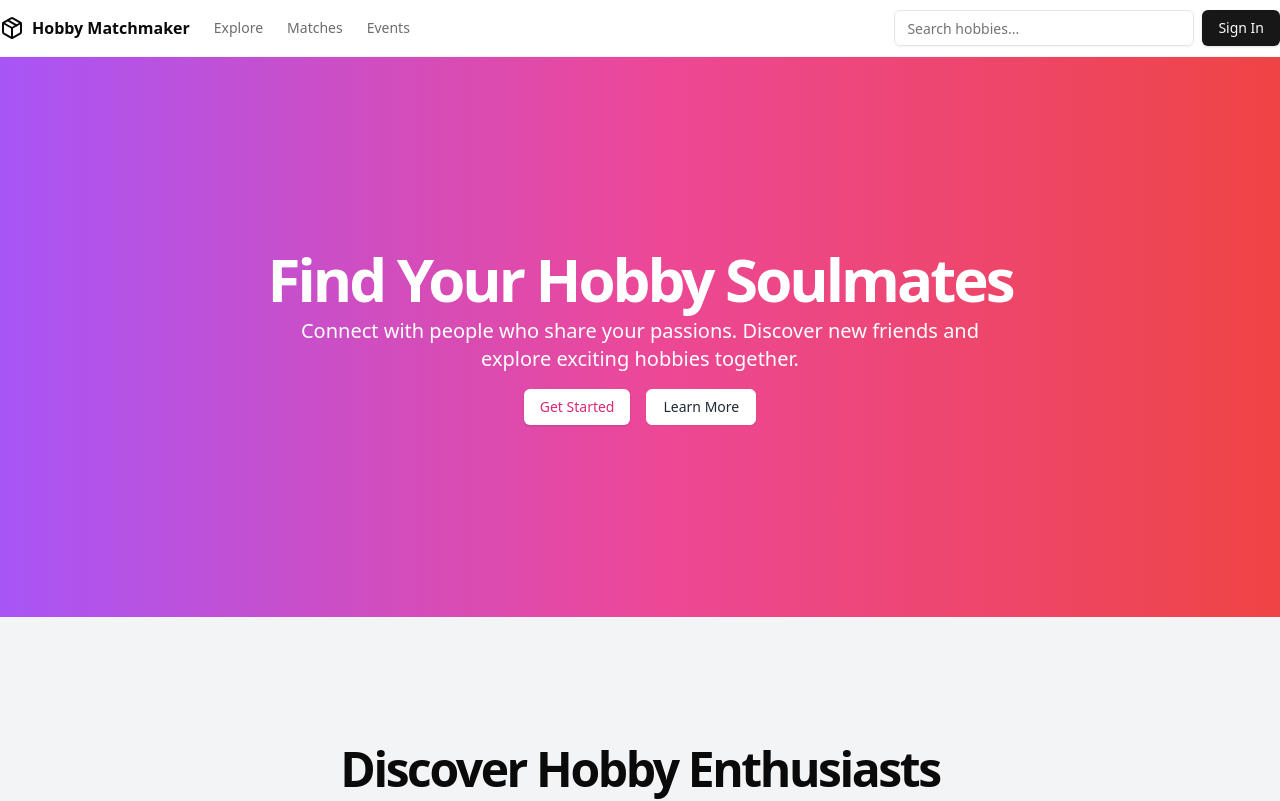
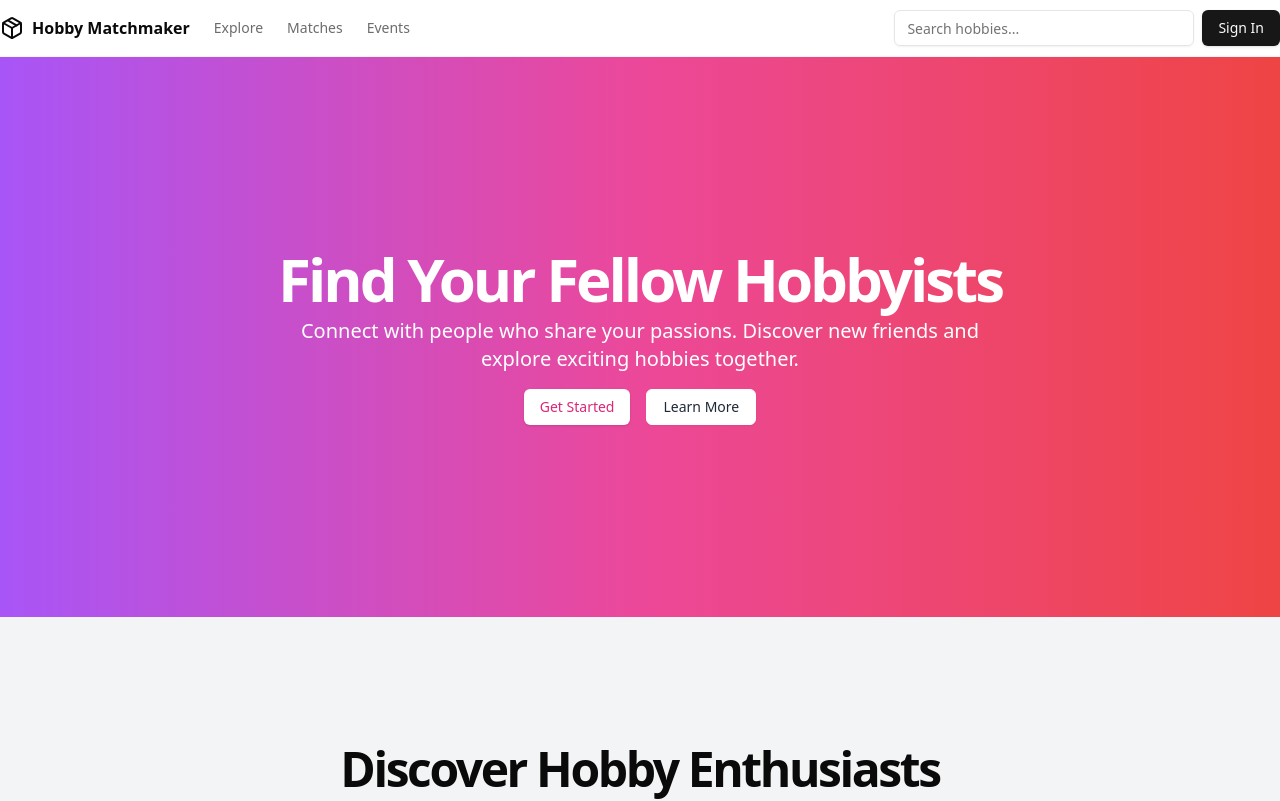
Before and after one commit to PinakeshwarVaishnav/hobby-matchmaker, a Next.js app in the folder frontend/: page / in a window 1280 px wide. Shown: the top 801 px of the page. Built offline with nearby package versions, Linux system fonts and the light colour scheme.

Commit message:
refactor: update homepage tagline

```diff
--- a/frontend/src/app/page.tsx
+++ b/frontend/src/app/page.tsx
@@ -68,7 +68,7 @@ export default function Home() {
             <div className="flex flex-col items-center space-y-4 text-center">
               <div className="space-y-2">
                 <h1 className="text-3xl font-bold tracking-tighter sm:text-4xl md:text-5xl lg:text-6xl/none text-white">
-                  Find Your Hobby Soulmates
+                  Find Your Fellow Hobbyists
                 </h1>
                 <p className="mx-auto max-w-[700px] text-white md:text-xl">
                   Connect with people who share your passions. Discover new
```
